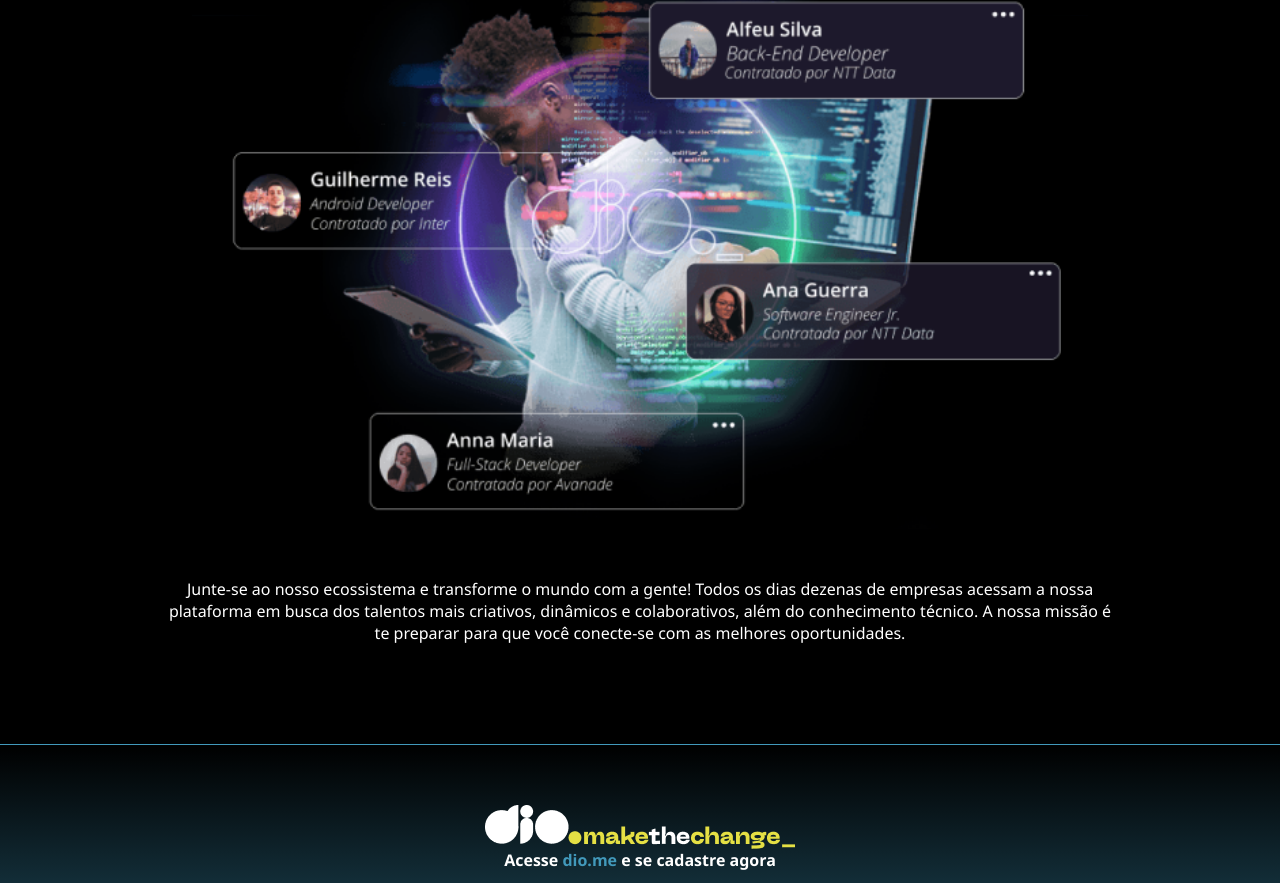
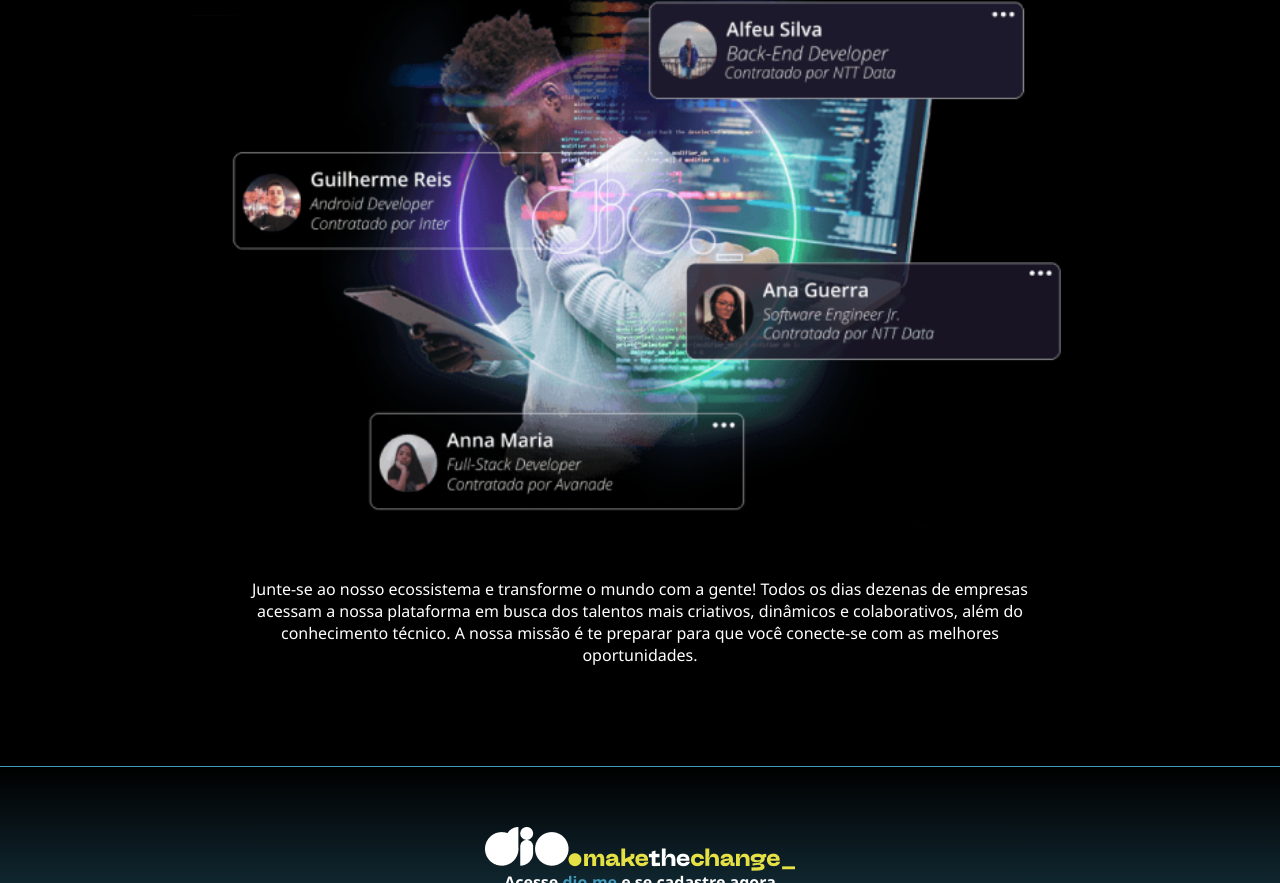
Before and after one commit to adriano-gil/css-project-dio, a plain HTML site: page index.html in a window 1280 px wide. Shown: the part 1917-2800 px from the top of the page. Drawn offline with Linux system fonts and the light colour scheme; files whose address does not match are found by name.

Commit message:
css changes

```diff
--- a/style.css
+++ b/style.css
@@ -111,6 +111,7 @@ header {
 #course-content > p {
 
     font-size: 16px;
+    max-width: 800px;
     font-family: 'Segoe UI', sans-serif;
     width: 80%;
     margin-bottom: 25px;
@@ -196,6 +197,7 @@ header {
 }
 
 #professional-challenges > p {
+    max-width: 900px;
     width: 80%;
     padding: 40px;
     font-size: 16px;
@@ -224,8 +226,9 @@ footer > img {
 }
 
 footer > p {
+
     text-align: center;
-    width: 80%;
+
     background-color: transparent;
     font-family: 'Segoe UI', sans-serif;
     font-weight: bold;
```
